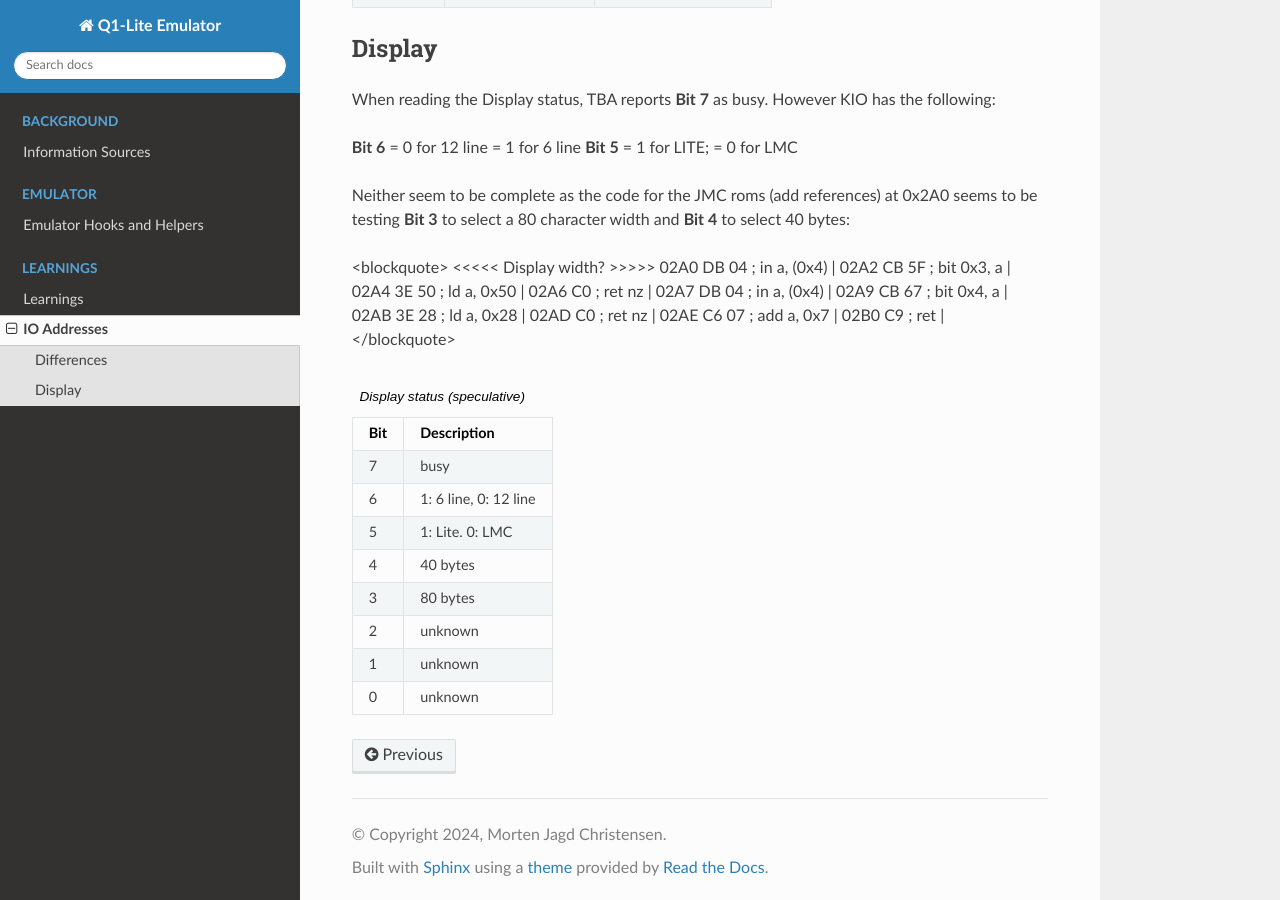
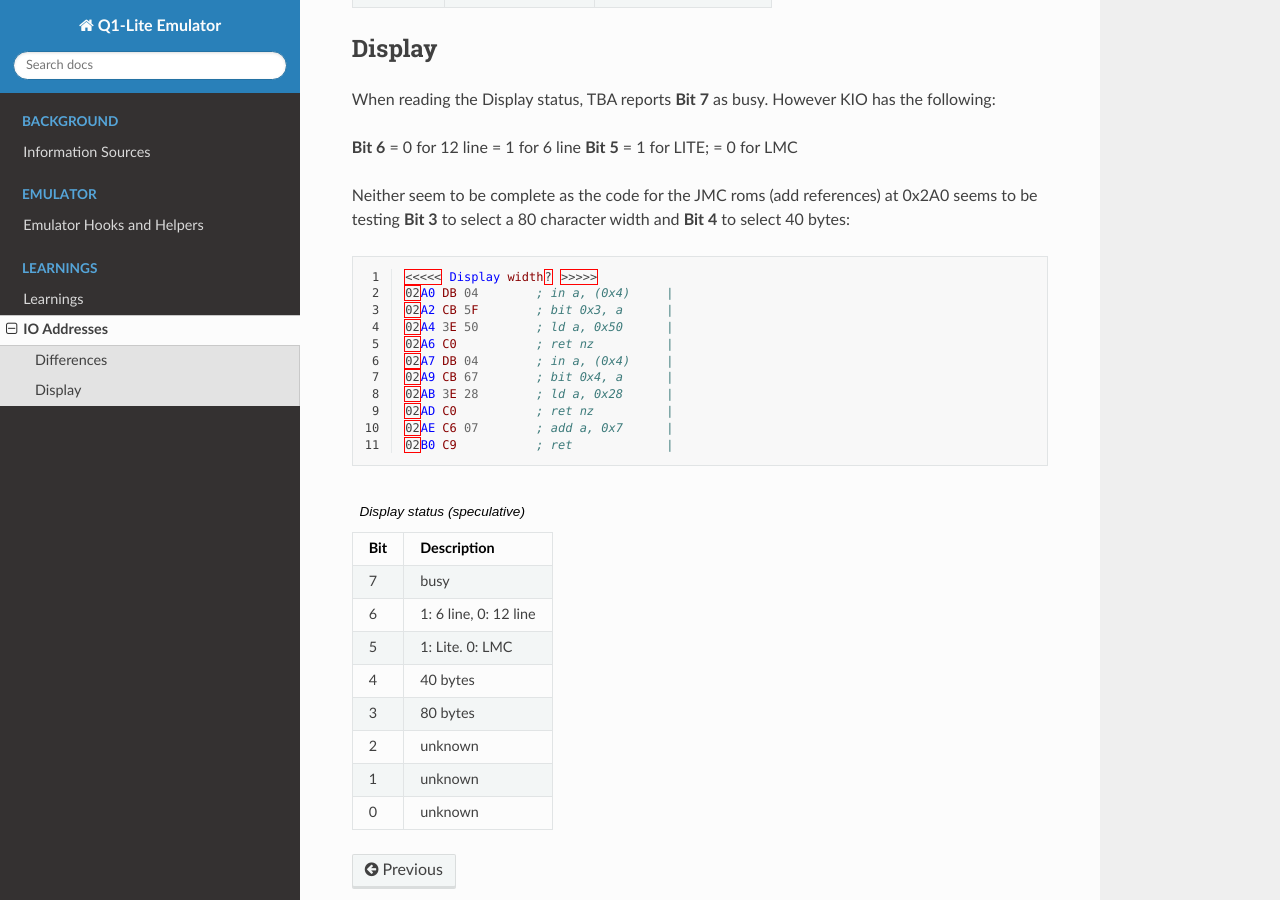
Before and after one commit to mortenjc/Q1, a Sphinx documentation site: the page built from docs/source/q1io.rst, in a window 1280 px wide and 900 px high, scrolled down 1247 px. Built offline with Sphinx 7.4.7 and the Read the Docs theme 2.0.0, drawn with Linux system fonts in a browser that asks for light colours; pages that are not in the unit, such as notebooks, are missing from menus.

Commit message:
doc: Display code quote?

```diff
--- a/docs/source/q1io.rst
+++ b/docs/source/q1io.rst
@@ -100,19 +100,22 @@ Neither seem to be complete as the code for the JMC roms (add references)
 at 0x2A0 seems to be testing **Bit 3** to select a 80 character width and
 **Bit 4** to select 40 bytes:
 
-<blockquote>
-<<<<< Display width? >>>>>
-02A0 DB 04        ; in a, (0x4)     |
-02A2 CB 5F        ; bit 0x3, a      |
-02A4 3E 50        ; ld a, 0x50      |
-02A6 C0           ; ret nz          |
-02A7 DB 04        ; in a, (0x4)     |
-02A9 CB 67        ; bit 0x4, a      |
-02AB 3E 28        ; ld a, 0x28      |
-02AD C0           ; ret nz          |
-02AE C6 07        ; add a, 0x7      |
-02B0 C9           ; ret             |
-</blockquote>
+
+.. code-block:: asm
+  :linenos:
+
+  <<<<< Display width? >>>>>
+  02A0 DB 04        ; in a, (0x4)     |
+  02A2 CB 5F        ; bit 0x3, a      |
+  02A4 3E 50        ; ld a, 0x50      |
+  02A6 C0           ; ret nz          |
+  02A7 DB 04        ; in a, (0x4)     |
+  02A9 CB 67        ; bit 0x4, a      |
+  02AB 3E 28        ; ld a, 0x28      |
+  02AD C0           ; ret nz          |
+  02AE C6 07        ; add a, 0x7      |
+  02B0 C9           ; ret             |
+
 
 .. list-table:: Display status (speculative)
    :header-rows: 1
```
